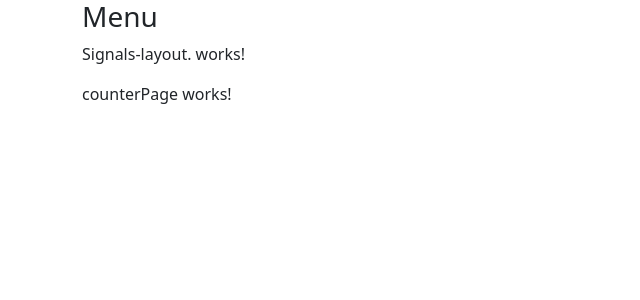
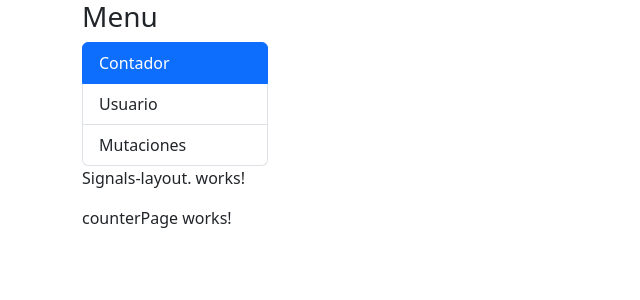
Before and after one commit to CanteSantiago/SignalsDirective, an Angular app in the folder DirectiveSignals/: page /signals/counter in a window 1280 px wide. Shown: the top 300 px of the page, without its empty margins (0-640 px from the left). Built offline with nearby package versions, Linux system fonts and the light colour scheme.

Commit message:
Vid325-Menu lateral

```diff
--- /dev/null
+++ b/DirectiveSignals/src/app/signals/components/sideMenu/sideMenu.component.css
@@ -0,0 +1,5 @@
+
+
+li {
+  cursor: pointer;
+}
--- /dev/null
+++ b/DirectiveSignals/src/app/signals/components/sideMenu/sideMenu.component.html
@@ -0,0 +1,10 @@
+<ul class="list-group">
+  <li *ngFor="let item of menuItems"
+    class="list-group-item"
+    [routerLink]="[ item.route ]"
+    routerLinkActive="active"
+    >
+    {{ item.title }}
+  </li>
+
+</ul>
--- /dev/null
+++ b/DirectiveSignals/src/app/signals/components/sideMenu/sideMenu.component.ts
@@ -0,0 +1,22 @@
+import { Component, OnInit } from '@angular/core';
+
+interface MenuItem {
+  title: string;
+  route: string;
+}
+
+@Component({
+  selector: 'side-Menu',
+  templateUrl: './sideMenu.component.html',
+  styleUrls: ['./sideMenu.component.css']
+})
+export class SideMenuComponent   {
+
+  public menuItems :MenuItem[]=([
+    { title: 'Contador', route: 'counter' },
+    { title: 'Usuario', route: 'user-info' },
+    { title: 'Mutaciones', route: 'properties' },
+  ]);
+
+
+}
--- a/DirectiveSignals/src/app/signals/layout/signalsLayout/signalsLayout.component.html
+++ b/DirectiveSignals/src/app/signals/layout/signalsLayout/signalsLayout.component.html
@@ -1,12 +1,15 @@
 <div class="rownmt-2">
+
   <div class="col-2">
     <h3>Menu</h3>
+    <side-Menu />
 
   </div>
 
 
   <div class="col-10">
-<p>Signals-layout. works!</p>
-<router-outlet/>
+    <p>Signals-layout. works!</p>
+    <router-outlet />
   </div>
+
 </div>
```
Also changed, not shown: DirectiveSignals/src/app/signals/signals.module.ts (+8 -2 lines).
